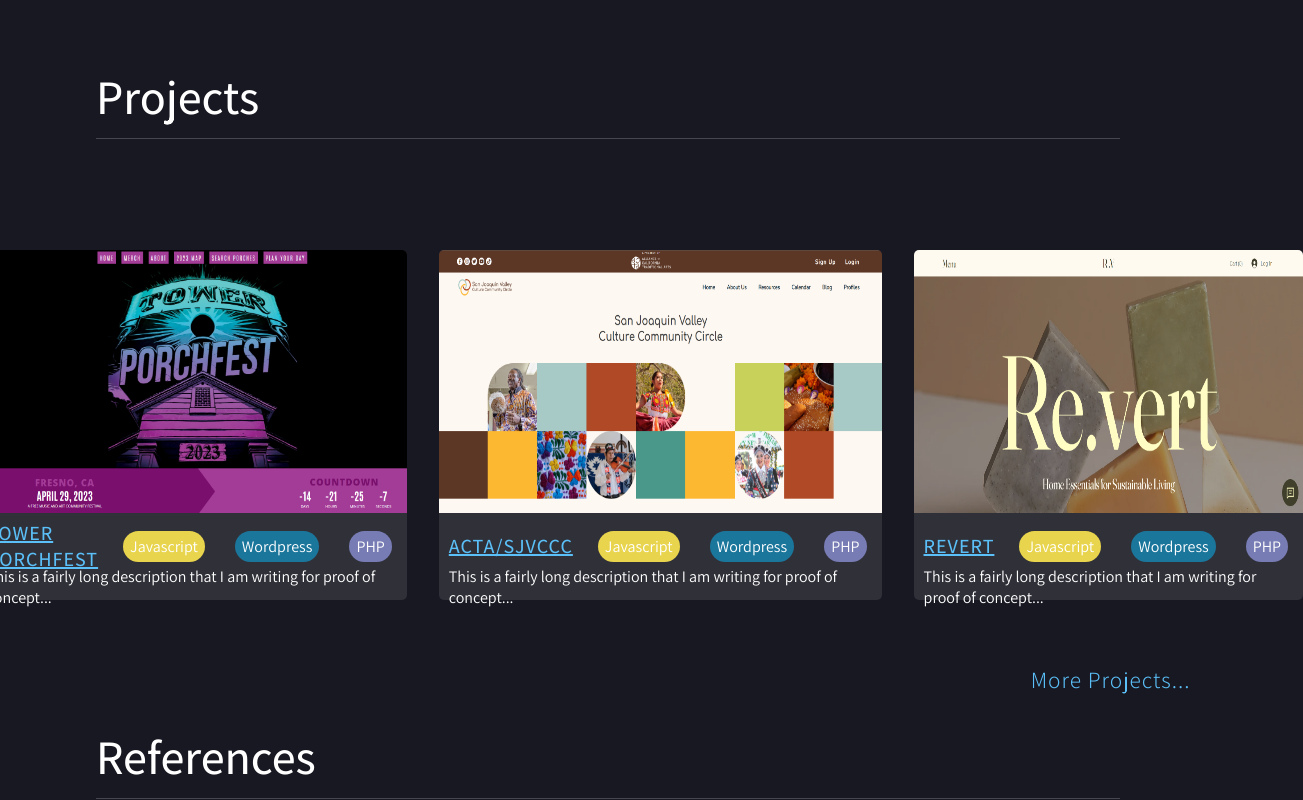
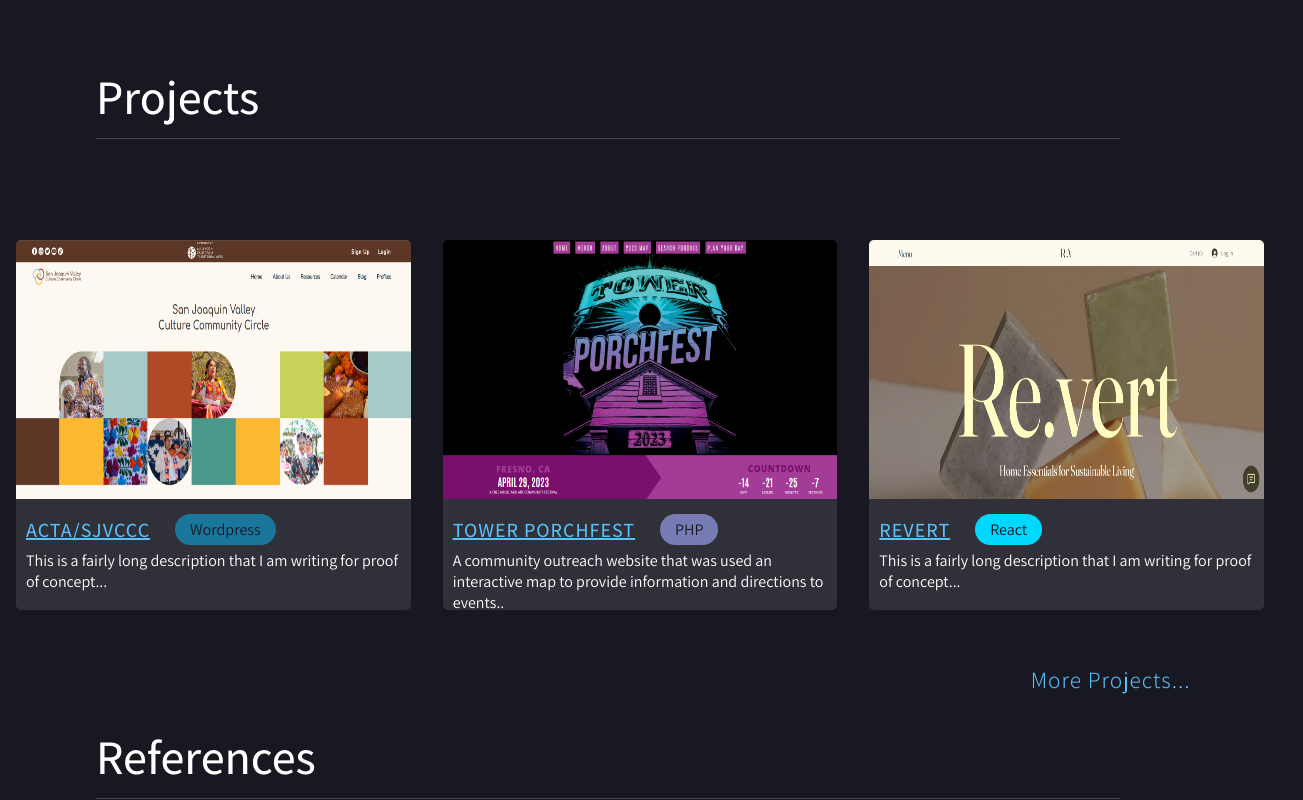
Before and after one commit to tdavis0828/PortfolioV3, a React (Create React App) app: page / in a window 1280 px wide. Shown: the part 1420-2220 px from the top of the page, 1303 px wide, since content can reach past the window. Built offline with nearby package versions, Linux system fonts and the light colour scheme.

Commit message:
add logic for color coding the project card tags

```diff
--- a/src/components/Header.jsx
+++ b/src/components/Header.jsx
@@ -12,7 +12,7 @@
       <motion.div
         initial={{ opacity: 0, scale: 0.2 }}
         animate={{ opacity: 1, scale: 1 }}
-        transition={{ duration: 2 }}
+        transition={{ duration: 1 }}
         className="hero-content"
       >
         <p>My name is</p>
@@ -60,7 +60,7 @@
         className="hero-image"
         initial={{ opacity: 0, scale: 0.2 }}
         animate={{ opacity: 1, scale: 1 }}
-        transition={{ duration: 2 }}
+        transition={{ duration: 1 }}
       >
         <img src={headshot} alt="headshot" />
       </motion.div>
--- a/src/components/ProjectCard.jsx
+++ b/src/components/ProjectCard.jsx
@@ -1,8 +1,22 @@
-import React from "react";
-import { StyledProjectCard } from "../styles/Stylesheet";
+import React, { useState, useEffect } from 'react';
+import { StyledProjectCard } from '../styles/Stylesheet';
 
-function ProjectCard({ img, link, title, desc, tagOne, tagTwo, tageThree }) {
-  const colors = ["#e8d44d", "#1b769c", "#787cb4"];
+function ProjectCard({ img, link, title, desc, tag }) {
+  const [currentColor, setCurrentColor] = useState('');
+
+  useEffect(() => {
+    if (tag === 'Javascript') {
+      setCurrentColor('#e8d44d');
+    } else if (tag === 'Wordpress') {
+      setCurrentColor('#1b769c');
+    } else if (tag === 'PHP') {
+      setCurrentColor('#787cb4');
+    } else if (tag === 'React') {
+      setCurrentColor('#00d8ff');
+    } else if (tag === '') {
+      setCurrentColor('');
+    }
+  }, [tag]);
 
   return (
     <StyledProjectCard>
@@ -12,16 +26,7 @@
           <a href={link} target="_blank" rel="noreferrer">
             {title}
           </a>
-
-          <p className="javascript" style={{ background: colors[0] }}>
-            {tagOne}
-          </p>
-          <p className="wordpress" style={{ background: colors[1] }}>
-            {tagTwo}
-          </p>
-          <p className="php" style={{ background: colors[2] }}>
-            {tageThree}
-          </p>
+          <p style={{ background: currentColor }}>{tag}</p>
         </div>
         <div className="project-desc">
           <p>{desc}</p>
--- a/src/components/Projects.jsx
+++ b/src/components/Projects.jsx
@@ -19,27 +19,23 @@
         initial={{ opacity: 0 }}
         whileInView={{ opacity: 1 }}
         viewport={{ once: true }}
-        transition={{ ease: 'linear', duration: 3, x: { duration: 1 } }}
+        transition={{ ease: 'linear', duration: 2, x: { duration: 1 } }}
         className="projects-container"
       >
-        <ProjectCard
-          img={tpfScreenshot}
-          link="https://www.towerporchfest.org"
-          desc={desc}
-          title="TOWER PORCHFEST"
-          tagOne="Javascript"
-          tagTwo="Wordpress"
-          tageThree="PHP"
-        />
-
         <ProjectCard
           img={actaScreenshot}
           link="https://www.towerporchfest.org"
           title="ACTA/SJVCCC"
           desc={desc}
-          tagOne="Javascript"
-          tagTwo="Wordpress"
-          tageThree="PHP"
+          tag="Wordpress"
+        />
+
+        <ProjectCard
+          img={tpfScreenshot}
+          link="https://www.towerporchfest.org"
+          desc="A community outreach website that was used an interactive map to provide information and directions to events.."
+          title="TOWER PORCHFEST"
+          tag="PHP"
         />
 
         <ProjectCard
@@ -47,9 +43,7 @@
           link="https://www.towerporchfest.org"
           title="REVERT"
           desc={desc}
-          tagOne="Javascript"
-          tagTwo="Wordpress"
-          tageThree="PHP"
+          tag="React"
         />
       </motion.div>
       <div className="github-link">
--- a/src/styles/Stylesheet.jsx
+++ b/src/styles/Stylesheet.jsx
@@ -120,8 +120,8 @@
     position: relative;
     & img {
       position: absolute;
-      bottom: 10%;
-      height: 75%;
+      bottom: 0;
+      height: 85%;
     }
   }
 `;
@@ -231,9 +231,10 @@
         text-decoration: underline;
       }
     }
+  }
 `;
 export const StyledProjectCard = styled.div`
-  height: 350px;
+  height: 370px;
   width: 550px;
   background: rgba(255, 255, 255, 0.1);
   margin: 0 1rem;
@@ -272,13 +273,13 @@
       }
       & p {
         margin: 15px;
-          padding: 5px 7px;
+        padding: 5px 15px;
         border-radius: 30px;
-          color: #fff;
+        color: #181823;
       }
     }
     & .project-desc {
-        height: 20px;
+      height: 50px;
       color: #000;
       display: flex;
       flex-direction: row;
@@ -292,9 +293,8 @@
   }
   & img {
     width: 100%;
-      min-height: 75%;
+    min-height: 70%;
     border-radius: 5px 5px 0px 0px;
-    }
   }
 `;
 
```
Lines whose indentation alone changed are shown as unchanged.
